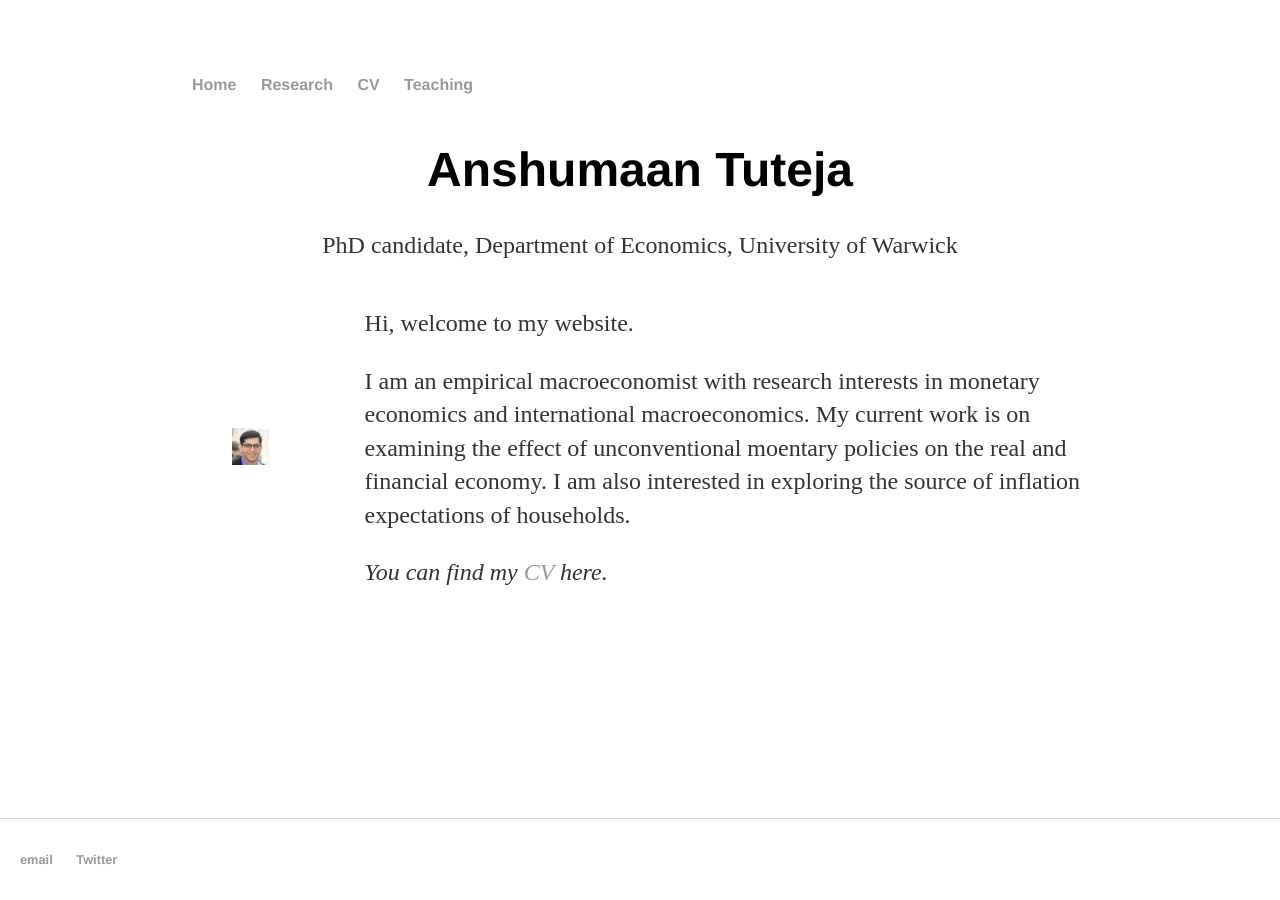
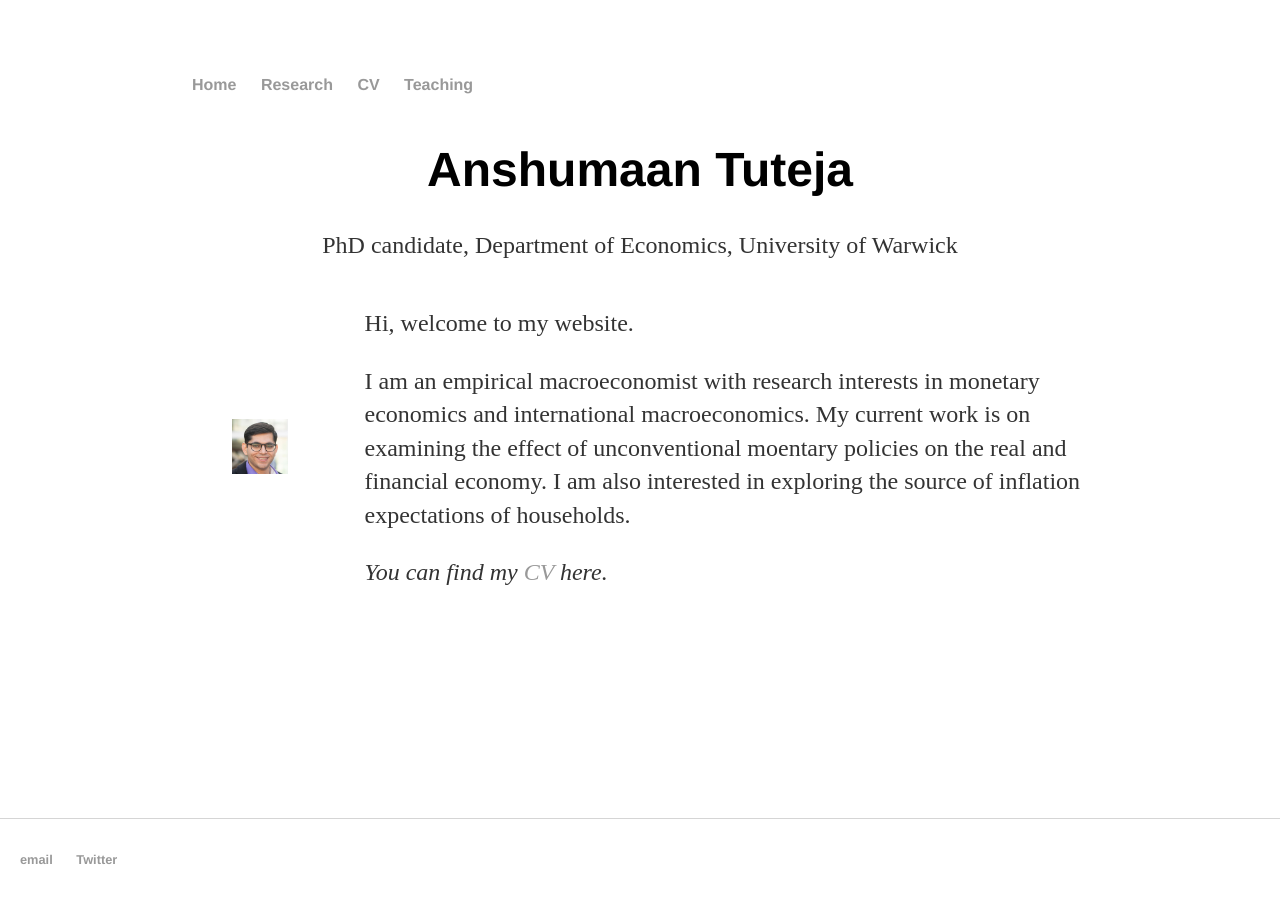
Before and after one commit to anshumaan-tuteja/anshumaan-tuteja.github.io, a Jekyll site: the page built from index.html, in a window 1280 px wide. Built offline with Jekyll 4.4.1, drawn with Linux system fonts in a browser that asks for light colours.

Commit message:
Update main.css

```diff
--- a/css/main.css
+++ b/css/main.css
@@ -7,10 +7,6 @@ body {
 body {
   display: flex;
   flex-direction: column;
-}
-
-.content {
-  flex: 1;
 }
 
 nav ul, footer ul {
@@ -70,7 +66,7 @@ ul.posts li {
 }
 
 .homepageContent img {
-  max-width: 40%;
+  max-width: 60%;
   margin-right: 30px;
 }
 
```
